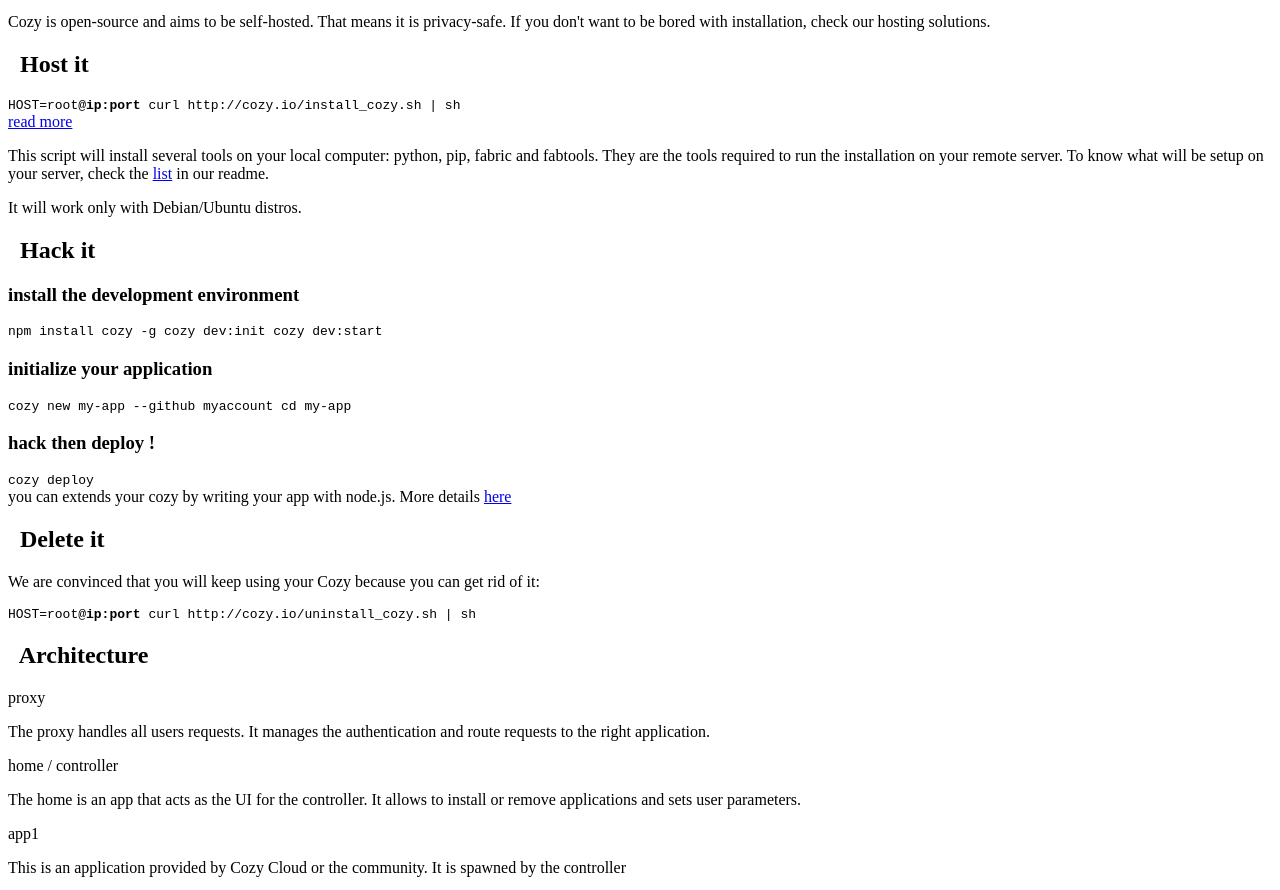
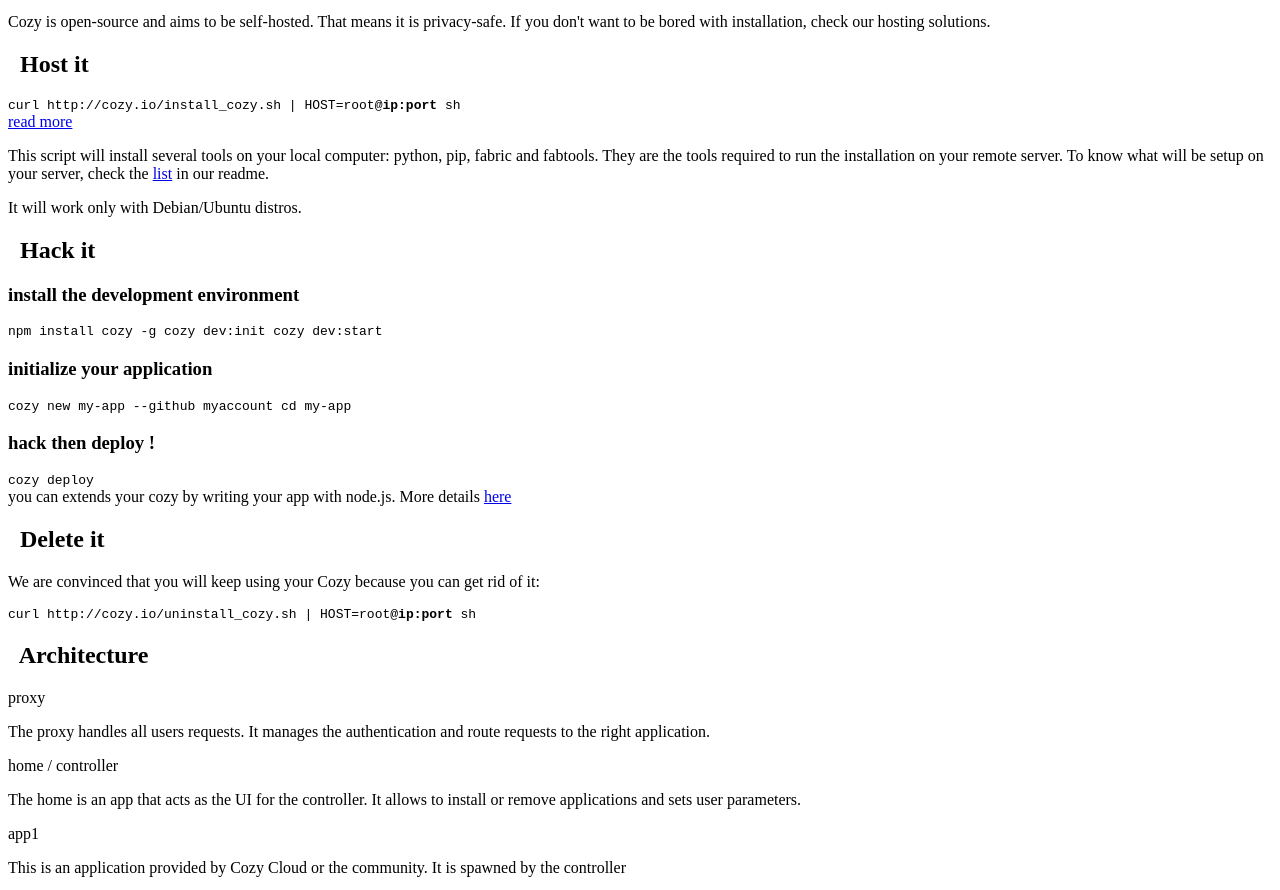
Before and after one commit to cozy/cozy-setup, a plain HTML site: page index.jade in a window 1280 px wide. Shown: the part 2666-3556 px from the top of the page. Drawn offline with nearby package versions, Linux system fonts and the light colour scheme; files that its build step writes are made by us from their sources.

Commit message:
install line correction

```diff
--- a/index.jade
+++ b/index.jade
@@ -54,7 +54,7 @@
                             | hosting solutions.
         section#host.line.target
             h2.icon-cloud &nbsp; Host it
-            code HOST=root@<strong>ip:port</strong> curl http://cozy.io/install_cozy.sh | sh
+            code curl http://cozy.io/install_cozy.sh | HOST=root@<strong>ip:port</strong> sh
             .line.read-more
                 a(href="#host").black-text read more
             .additional-infos.mt2
@@ -96,7 +96,7 @@
             p
                 | We are convinced that you will keep using your Cozy because
                 | you can get rid of it:
-            code.mt2 HOST=root@<strong>ip:port</strong> curl http://cozy.io/uninstall_cozy.sh | sh
+            code.mt2 curl http://cozy.io/uninstall_cozy.sh | HOST=root@<strong>ip:port</strong> sh
         section#architecture.line.target
             h2.icon-nav &nbsp; Architecture
             .line
```
Also changed, not shown: index.html.
